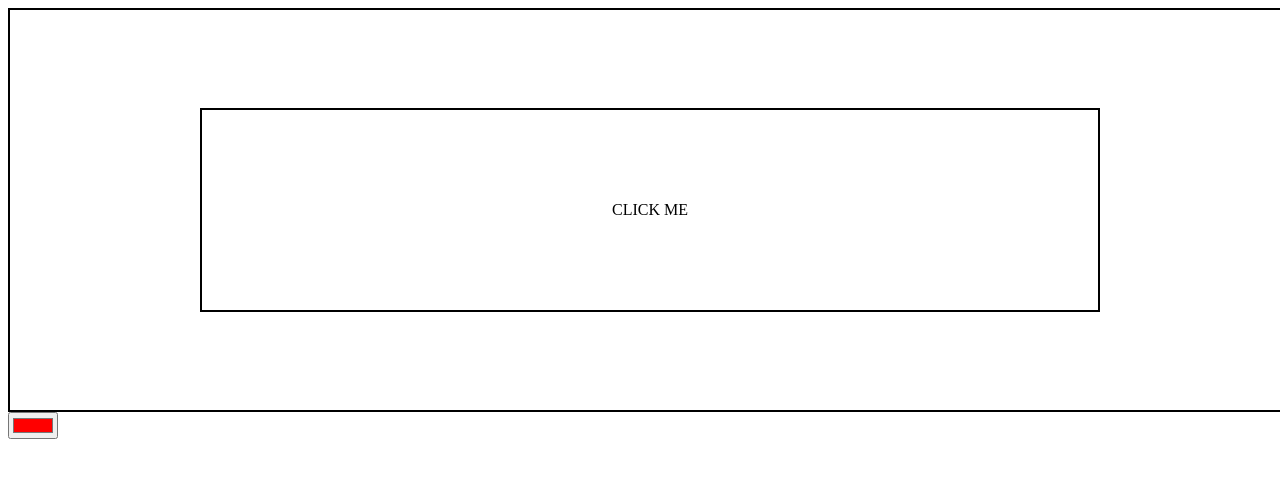
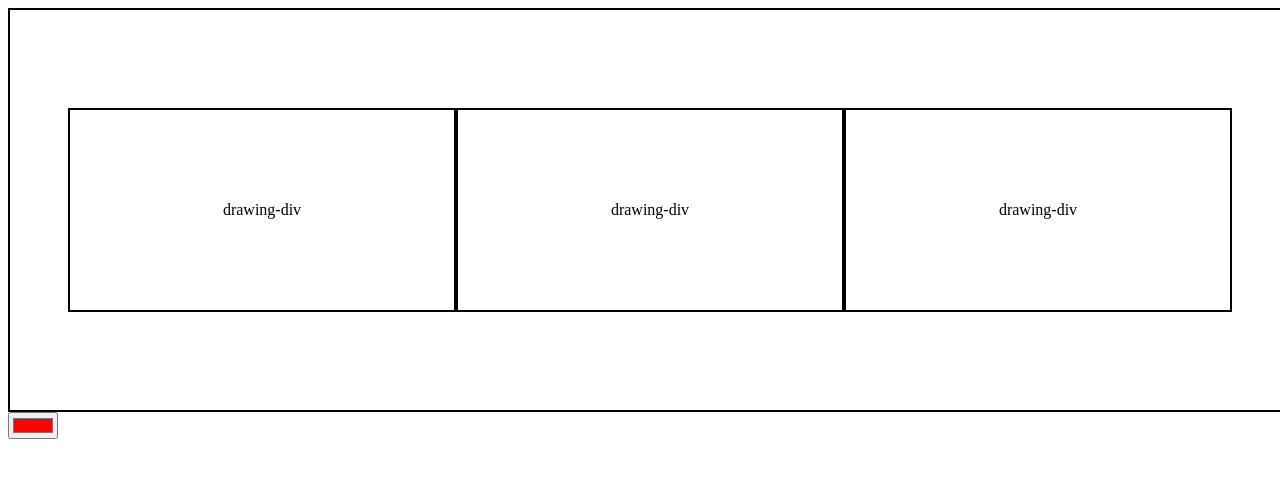
Before and after one commit to ruscias/etch-a-sketch, a plain HTML site: page index.html in a window 1280 px wide. Drawn offline with Linux system fonts and the light colour scheme.

Commit message:
Add logic to change multiple divs color on mouse over

```diff
--- a/index.html
+++ b/index.html
@@ -10,7 +10,9 @@
 </head>
 <body>
   <div class="container">
-    <div id="test-div">CLICK ME</div>
+    <div class="drawing-div">drawing-div</div>
+    <div class="drawing-div">drawing-div</div>
+    <div class="drawing-div">drawing-div</div>
   </div>
   <input type="color" value="#ff0000" />
 </body>
--- a/scripts.js
+++ b/scripts.js
@@ -1,6 +1,6 @@
 const colorPicker = document.querySelector('input[type="color"]');
 
-const testDiv = document.querySelector('div#test-div');
+const allDrawingDivs = document.querySelectorAll('div.drawing-div');
 
 // need a default color... I think...
 let currentColor = 'red';
@@ -8,16 +8,18 @@ let currentColor = 'red';
 // function to be called when value in color picker is changed
 function watchColorPicker(event) {
   currentColor = event.target.value;
+  console.log(currentColor);
 }
 
 // function to be called on mouse over event in a div
 function changeColor() {
-  console.log(currentColor)
-  testDiv.style.backgroundColor = currentColor;
+  this.style.backgroundColor = currentColor;
 }
 
 // actual event listener looking for changes to color picker
 colorPicker.addEventListener('change', watchColorPicker);
 
-// event listener looking for mouse over events in div#test-div
-testDiv.addEventListener('mouseover', changeColor);
+
+allDrawingDivs.forEach( (drawDiv) => {
+  drawDiv.addEventListener('mouseover',changeColor)
+});
--- a/styles.css
+++ b/styles.css
@@ -20,7 +20,17 @@ div#test-div {
   justify-content: center;
   align-items: center;
   height: 50%;
-  width: 70%;
+  width: 30%;
   color: black;
   border: 2px solid rgb(0, 0, 0);
 }
+
+div.drawing-div {
+  display: flex;
+  justify-content: center;
+  align-items: center;
+  height: 50%;
+  width: 30%;
+  color: black;
+  border: 2px solid rgb(0, 0, 0);
+}
```
